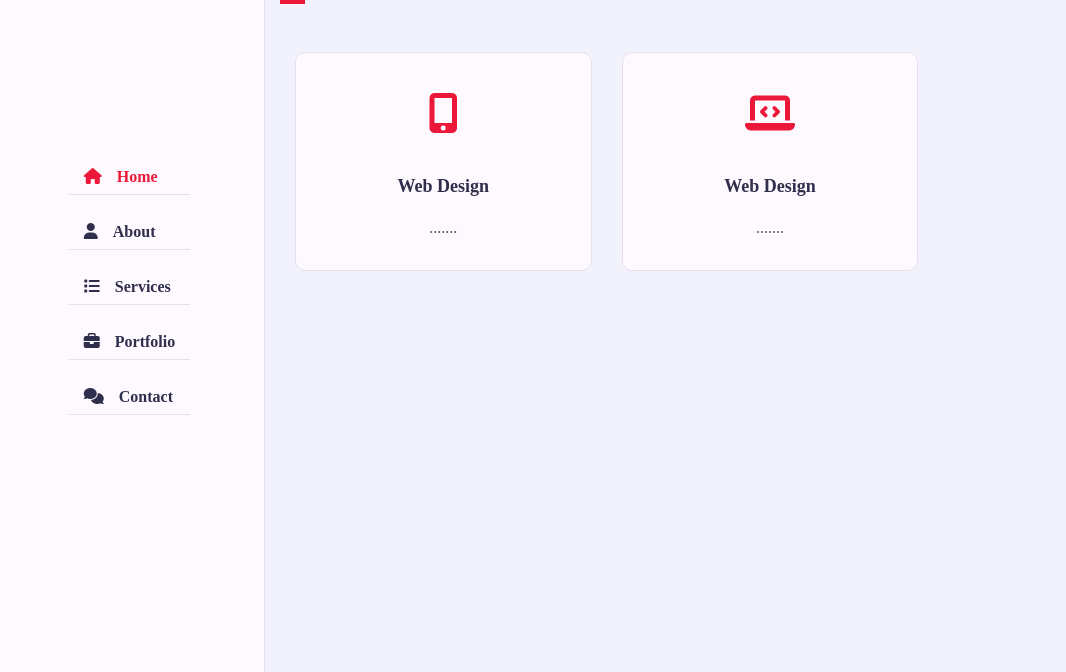
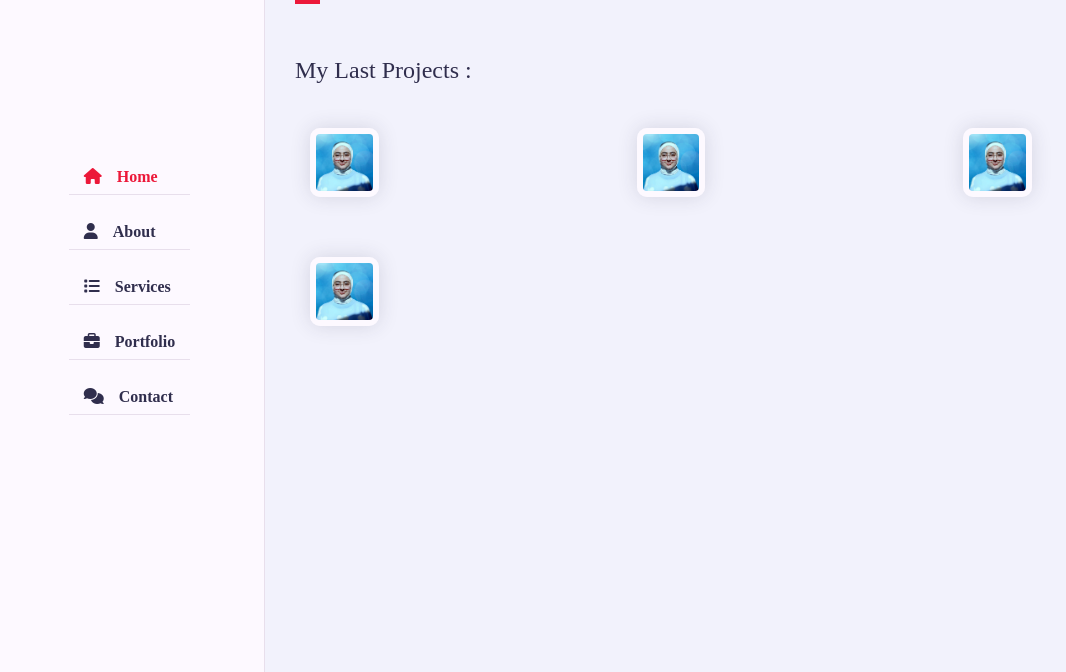
Before and after one commit to SarahAbuirmeileh/Portfolio-SarahAbuIrmeileh, a plain HTML site: page index.html in a window 1280 px wide. Shown: the part 128-800 px from the top of the page, without its empty margins (5-1071 px from the left). Drawn offline with Linux system fonts and the light colour scheme; a web font is replaced by a local one.

Commit message:
Create and style portfolio  section

```diff
--- a/css/style.css
+++ b/css/style.css
@@ -590,3 +590,36 @@ h3.my-profission{
     color: var(--text-black-700);
     line-height: 25px;
 }
+
+.portfolio .container{
+    padding-bottom: 40px;
+}
+
+.portfolio .portfolio-heading{
+    flex: 0 0 100%;
+    max-width: 100%;
+    margin-bottom: 40px;
+}
+
+.portfolio .portfolio-heading h2{
+    color: var(--text-black-900);
+    font-weight: 500;
+}
+
+.portfolio .portfolio-item{
+    flex: 0 0 33.33%;
+    max-width: 33.33%;
+    margin-bottom: 30px;
+}
+
+.portfolio .portfolio-item-inner{
+    border: 6px solid var(--bg-black-100);
+    border-radius: 10px;
+    overflow: hidden;
+    cursor: pointer;
+}
+
+.portfolio .portfolio-item-inner .portfolio-img img{
+    width: 100%;
+    display: block;
+}
--- a/index.html
+++ b/index.html
@@ -186,7 +186,7 @@
                 </div>
             </section>
 
-            <section class="service section">
+            <section class="service section hidden">
                 <div class="container">
                     <div class="row">
                         <div class="section-title">
@@ -219,6 +219,59 @@
                     </div>
                 </div>
             </section>
+
+            <section class="portfolio section">
+                <div class="container">
+                    <div class="row">
+                        <div class="section-title padd-15">
+                            <h2>Portfolio</h2>
+                        </div>
+                    </div>
+                    <div class="row">
+                        <div class="portfolio-heading padd-15">
+                            <h2>My Last Projects :</h2>
+                        </div>
+                    </div>
+                    <div class="row">
+                        <div class="portfolio-item padd-15">
+                            <div class="portfolio-item padd-15">
+                                <div class="portfolio-item-inner shadow-dark">
+                                    <div class="portfolio-img">
+                                        <img src="images/SarahAbuirmeileh.jpg" alt="">
+                                    </div>
+                                </div>
+                            </div>
+                        </div>
+                        <div class="portfolio-item padd-15">
+                            <div class="portfolio-item padd-15">
+                                <div class="portfolio-item-inner shadow-dark">
+                                    <div class="portfolio-img">
+                                        <img src="images/SarahAbuirmeileh.jpg" alt="">
+                                    </div>
+                                </div>
+                            </div>
+                        </div>
+                        <div class="portfolio-item padd-15">
+                            <div class="portfolio-item padd-15">
+                                <div class="portfolio-item-inner shadow-dark">
+                                    <div class="portfolio-img">
+                                        <img src="images/SarahAbuirmeileh.jpg" alt="">
+                                    </div>
+                                </div>
+                            </div>
+                        </div>
+                        <div class="portfolio-item padd-15">
+                            <div class="portfolio-item padd-15">
+                                <div class="portfolio-item-inner shadow-dark">
+                                    <div class="portfolio-img">
+                                        <img src="images/SarahAbuirmeileh.jpg" alt="">
+                                    </div>
+                                </div>
+                            </div>
+                        </div>
+                    </div>
+                </div>
+            </section>
         </div>
 
     </div>
```
